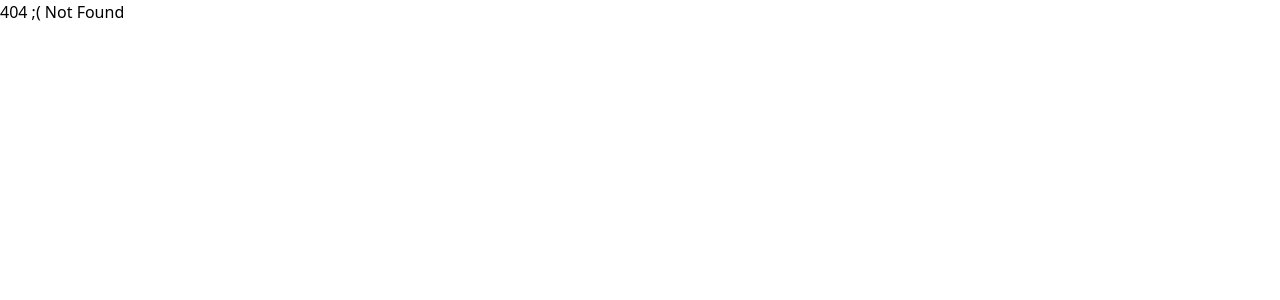
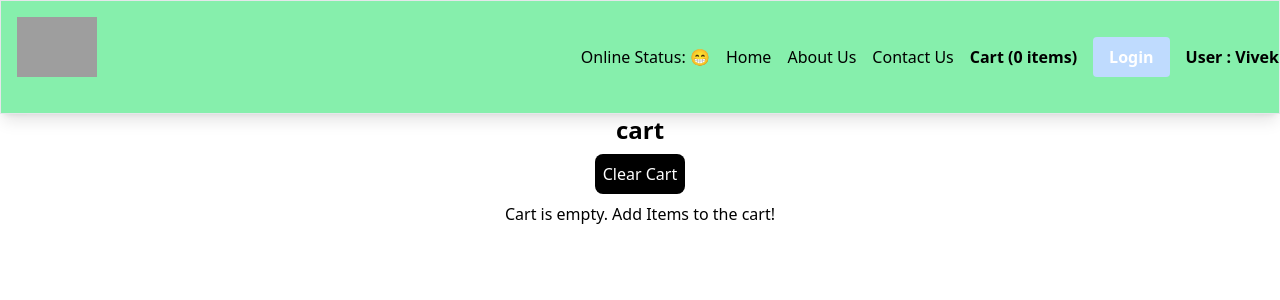
Before and after one commit to vivekj-20/react_restart, a React (Vite) app: page /Cart in a window 1280 px wide. Before the commit this address had no page. Shown: the top 300 px of the page. Built offline with nearby package versions, Linux system fonts and the light colour scheme; grey boxes are pictures that could not be loaded.

Commit message:
NamasteReact_EP12_Let'sBuildOurStore

```diff
--- a/package.json
+++ b/package.json
@@ -16,8 +16,10 @@
     "tailwindcss": "^3.4.10"
   },
   "dependencies": {
+    "@reduxjs/toolkit": "^2.2.7",
     "react": "^18.3.1",
     "react-dom": "^18.3.1",
+    "react-redux": "^9.1.2",
     "react-router-dom": "^6.26.1"
   },
   "main": "App.js"
--- a/src/components/Body.js
+++ b/src/components/Body.js
@@ -9,6 +9,11 @@ const Body = () =>{
 
     const [restaurantList,setrestaurantList] = useState([]); // complete restuarant list to polulate in the home screen.
     const [SearchResult,SetSearchResult] = useState(""); // filterd search response for UI to render
+    const [passwordType,setpasswordType] = useState(false);
+
+    const viewhandler = () => {
+         setpasswordType(!passwordType)
+    }
 
     const SwiggyList = useSwiggyList(); // custom hook which gives complete restaurant list , which remain unchange
 
@@ -56,10 +61,11 @@ const Body = () =>{
             }>Reset</button>
             <div>
                 <label>userIdName</label>
-                <input type="text" className="border border-black m-2 p-2 rounded-lg"
+                <input type={passwordType ? "text" : "password"} className="border border-black m-2 p-2 rounded-lg"
                   value={loggedUser}
                   onChange={(e) => setuserName(e.target.value)}
                   ></input>
+                  <button onClick={viewhandler} className="cursor-pointer">👁️</button>
             </div>
           </div>
           <div className="flex flex-wrap">
--- /dev/null
+++ b/src/components/Cart.js
@@ -0,0 +1,36 @@
+import { useSelector , useDispatch} from "react-redux";
+import ItemCategory from "./CategoryItems";
+import { clearItems } from "../utils/cartSlice";
+
+const Cart = () =>{
+
+    const storeItem = useSelector((store) => store.cart.items);
+
+    console.log(storeItem);
+
+    const dispatch = useDispatch();
+
+    const handleClearCart = () => {
+      dispatch(clearItems());
+    };
+
+    return(
+        <div className="text-center">
+            <h1 className="font-bold text-2xl">cart</h1>
+            <div className="w-6/12 m-auto">
+        <button
+          className=" p-2 m-2 bg-black text-white rounded-lg"
+          onClick={handleClearCart}
+        >
+            Clear Cart
+        </button>
+           {storeItem?.length === 0 && (
+          <h1> Cart is empty. Add Items to the cart!</h1>
+           )}
+            <ItemCategory dish={storeItem}/>
+          </div>
+        </div>
+    )
+}
+
+export default Cart;
--- a/src/components/CategoryItems.js
+++ b/src/components/CategoryItems.js
@@ -1,9 +1,18 @@
+import { useDispatch , useSelector} from "react-redux";
 import { CDN_URL } from "../utils/constant";
-const ItemCategory = (props) => {
-    console.log(props);
+import { addItems } from "../utils/cartSlice";
+const ItemCategory = ({dish}) => {
+
+    const dispatch = useDispatch();
+
+
+    const itemHandler =(itemList)=>{
+        dispatch(addItems(itemList));
+    }
+
     return(
         <div>
-            {props.dish.map((e) =>
+            {dish.map((e) =>
                <div key={e.card.info.id} className="border-b-2 border-gray-300 p-2 m-2 text-left flex justify-between">
                    <div className="w-9/12">
                    <div className="py-2">
@@ -14,7 +23,8 @@ const ItemCategory = (props) => {
                    </div>
                    <div className="w-3/12">
                        <div className="absolute">
-                           <button className="border border-black bg-black text-white font-bold rounded-lg">Add +</button>
+                           <button className="border border-black bg-black text-white font-bold rounded-lg"
+                           onClick={() => itemHandler(e)}>Add +</button>
                        </div>
                       {e.card.info.imageId && <img className="w-full h-[110px] rounded-lg"src={CDN_URL + e.card.info.imageId}></img>}
                    </div>
--- a/src/components/Header.js
+++ b/src/components/Header.js
@@ -3,6 +3,7 @@ import { useContext, useState } from "react";
 import { Link } from "react-router-dom";
 import  useOnlineStatus from "../utils/useOnlineStatus";
 import userInfo from "../utils/userInfo";
+import { useSelector } from "react-redux";
 
 const Header = () =>{
 
@@ -11,6 +12,8 @@ const Header = () =>{
     const[buttonState,SetButtonState] = useState("Login");
     // prints Hurry when ever the value of buttonState
     const onlineStatus = useOnlineStatus();
+
+    const cartItems = useSelector((store) => store.cart.items);
 
     return(
     <div className="flex justify-between border bg-pink-300 shadow-lg sm:bg-yellow-300 lg:bg-green-300">
@@ -30,7 +33,9 @@ const Header = () =>{
                 <li>
                    <Link to="/contact">Contact Us</Link>
                 </li>
-                <li>Cart</li>
+                <li className="font-bold">
+                    <Link to="/Cart">Cart ({cartItems.length} items)</Link>
+                </li>
                 <li className="bg-blue-200 text-white font-bold py-2 px-4 rounded hover:bg-blue-300 focus:outline-none focus:ring-2 focus:ring-blue-200 focus:ring-opacity-50">
                     <button onClick={() =>{buttonState === "Login" ? SetButtonState("Logout") : SetButtonState("Login")}}>{buttonState}</button>
                 </li>
--- /dev/null
+++ b/src/utils/appStore.js
@@ -0,0 +1,10 @@
+import { configureStore } from "@reduxjs/toolkit";
+import cartSlice from "./cartSlice";
+
+const appStore = configureStore({
+    reducer:{
+        cart:cartSlice.reducer,
+    }
+})
+
+export default appStore;
--- /dev/null
+++ b/src/utils/cartSlice.js
@@ -0,0 +1,23 @@
+import { createSlice } from "@reduxjs/toolkit";
+
+const cartSlice = createSlice({
+    name:"cart",
+    initialState:{
+        items:[]
+    },
+    reducers:{
+        addItems : (state,action) => {
+            //mutating the state over here
+            state.items.push(action.payload);
+        },
+        removeItems : (state) =>{
+            state.items.pop();
+        },
+        clearItems : () =>{
+            return {items : []};
+        }
+    }
+})
+
+export const {addItems,removeItems,clearItems} = cartSlice.actions;
+export default cartSlice
```
Also changed, not shown: App.js (+11 -2 lines), 1 other file (tests, documents, lock files or other folders).
